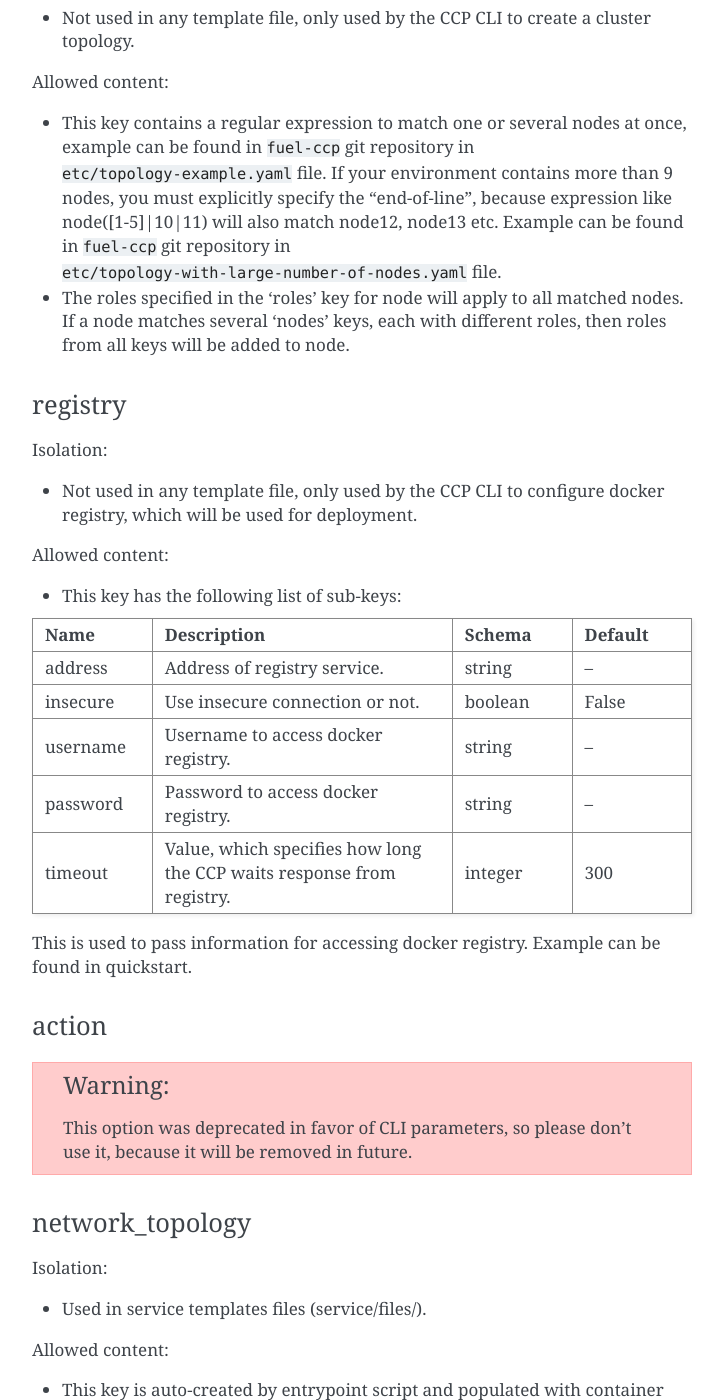
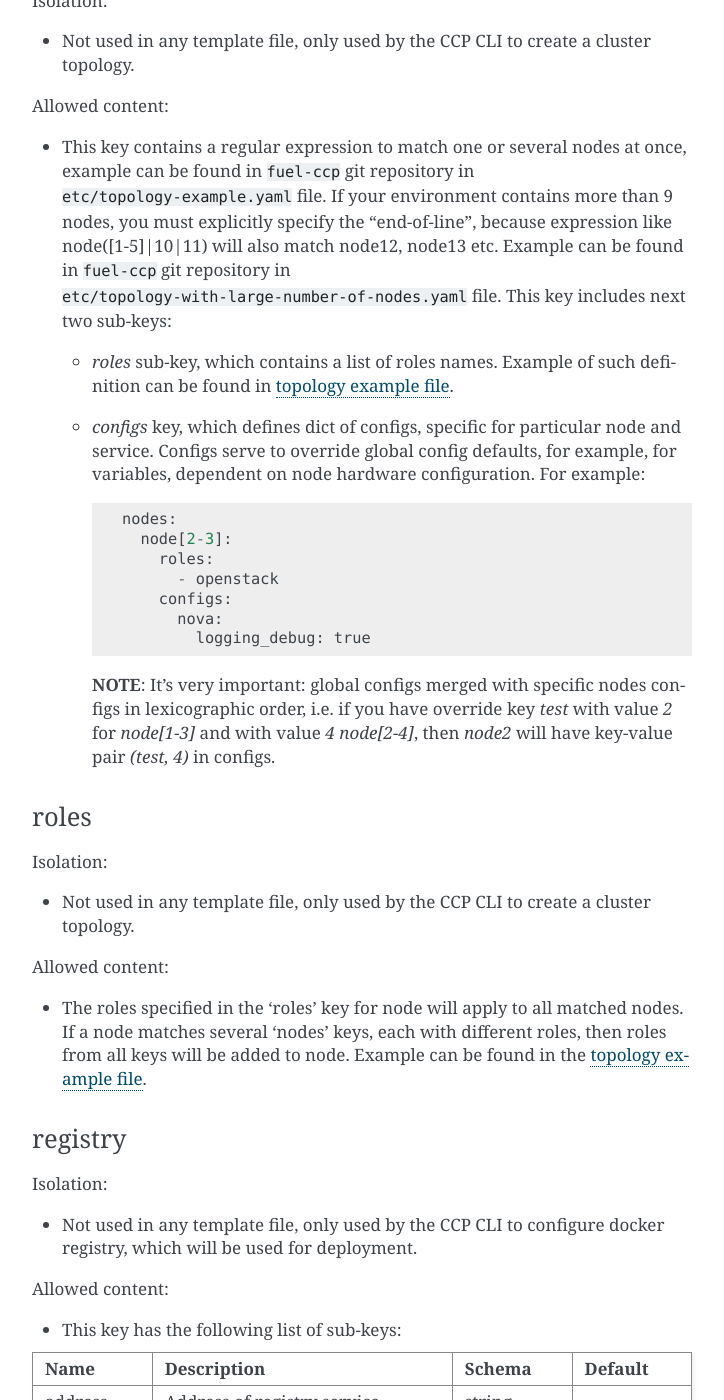
Before and after one commit to openstack-archive/fuel-ccp, a Sphinx documentation site: the page built from doc/source/config/types.rst, in a window 1280 px wide and 1400 px high, scrolled down 8421 px. Shown: the whole window, without its empty margins (388-1112 px from the left). Built offline with Sphinx 7.4.7, drawn with Linux system fonts in a browser that asks for light colours; some of the changed text lies outside the part shown.

Commit message:
Add documentation and validation for nodes configs
Added new sub-key definition to documentation. Refactor nodes
and roles key types description in docs.

Added validation condition that nodes configs should be dict.

Change-Id: Ie8f15044e05c67e1ed1a8919e07ded3518e6b24c
Depends-on: I379f4840e6093b7910b5d7dd612de62b1fe0ac2e
Related-bug: #1653077

```diff
--- a/doc/source/config/types.rst
+++ b/doc/source/config/types.rst
@@ -44,7 +44,8 @@
 - :ref:`configs`
 - :ref:`files`
 - :ref:`kubernetes`
-- :ref:`nodes_roles`
+- :ref:`nodes`
+- :ref:`roles`
 - :ref:`replicas`
 
 Other specific variables
@@ -483,15 +484,52 @@
 
 - This key contains a regular expression to match one or several nodes at once,
   example can be found in ``fuel-ccp`` git repository in
-  ``etc/topology-example.yaml`` file.
-  If your environment contains more than 9 nodes, you must explicitly specify
-  the "end-of-line", because expression like node([1-5]|10|11) will also match
-  node12, node13 etc. Example can be found in ``fuel-ccp`` git repository in
-  ``etc/topology-with-large-number-of-nodes.yaml`` file.
+  ``etc/topology-example.yaml`` file. If your environment contains more than 9
+  nodes, you must explicitly specify the "end-of-line", because expression like
+  node([1-5]|10|11) will also match node12, node13 etc. Example can be found in
+  ``fuel-ccp`` git repository in
+  ``etc/topology-with-large-number-of-nodes.yaml`` file. This key includes
+  next two sub-keys:
+
+  * *roles* sub-key, which contains a list of roles names. Example of such
+    definition can be found in `topology example file <https://github.com
+    /openstack/fuel-ccp/blob/master/etc/topology-example.yaml>`_.
+
+  * *configs* key, which defines dict of configs, specific for particular node
+    and service. Configs serve to override global config defaults, for example,
+    for variables, dependent on node hardware configuration. For example::
+
+       nodes:
+         node[2-3]:
+           roles:
+             - openstack
+           configs:
+             nova:
+               logging_debug: true
+
+    **NOTE**: It's very important: global configs merged with specific nodes
+    configs in lexicographic order, i.e. if you have override key *test* with
+    value *2* for `node[1-3]` and with value *4* `node[2-4]`, then `node2` will
+    have key-value pair *(test, 4)* in configs.
+
+.. _roles:
+
+roles
+-----
+
+Isolation:
+
+- Not used in any template file, only used by the CCP CLI to create a cluster
+  topology.
+
+Allowed content:
 
 - The roles specified in the 'roles' key for node will apply to all matched
   nodes. If a node matches several 'nodes' keys, each with different roles,
-  then roles from all keys will be added to node.
+  then roles from all keys will be added to node. Example can be found in the
+  `topology example file
+  <https://github.com/openstack/fuel-ccp/blob/master/etc/
+  topology-example.yaml>`_.
 
 .. _registry:
 
```
Also changed, not shown: other parts of doc/source/config/types.rst (+3 -3 lines), 2 other files.
